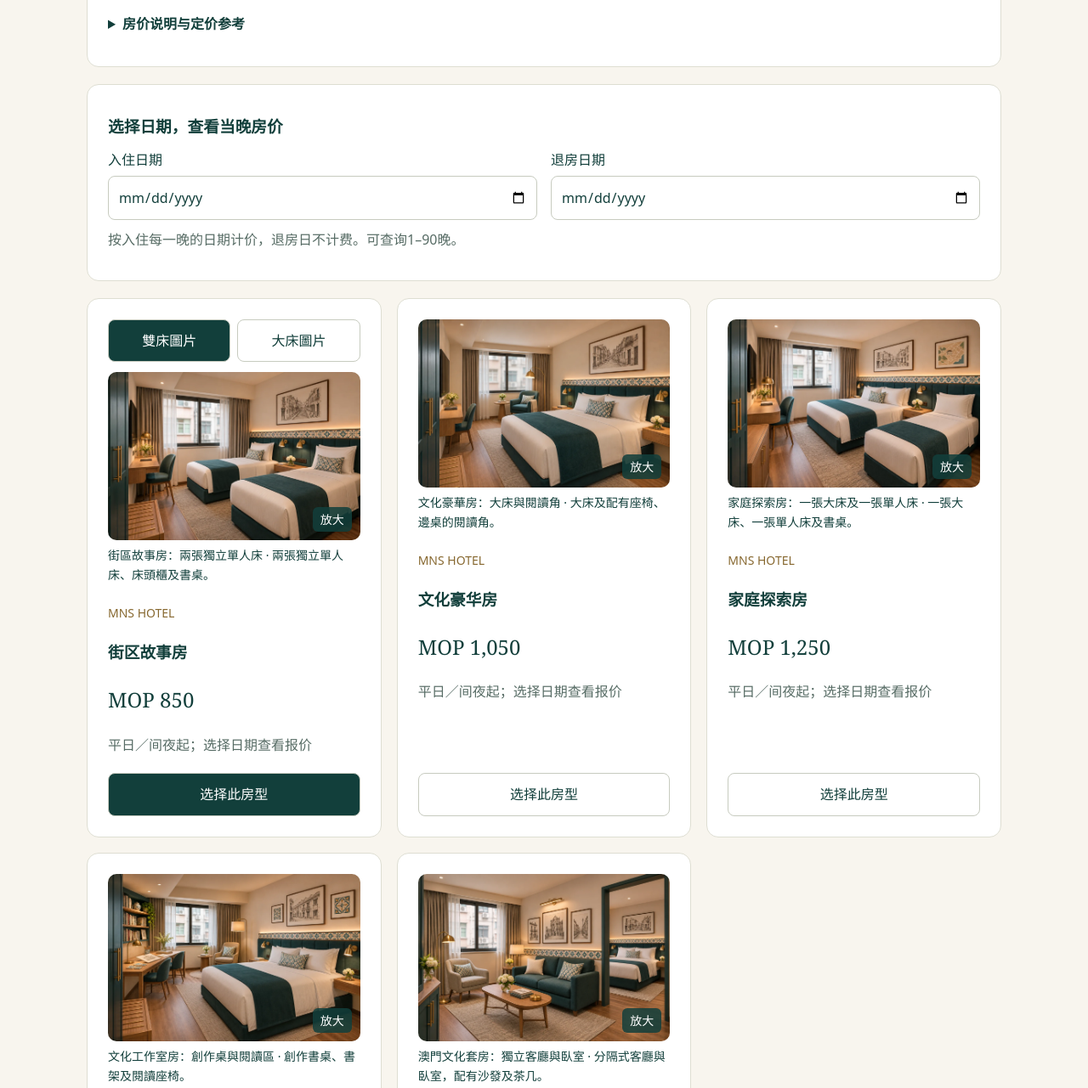
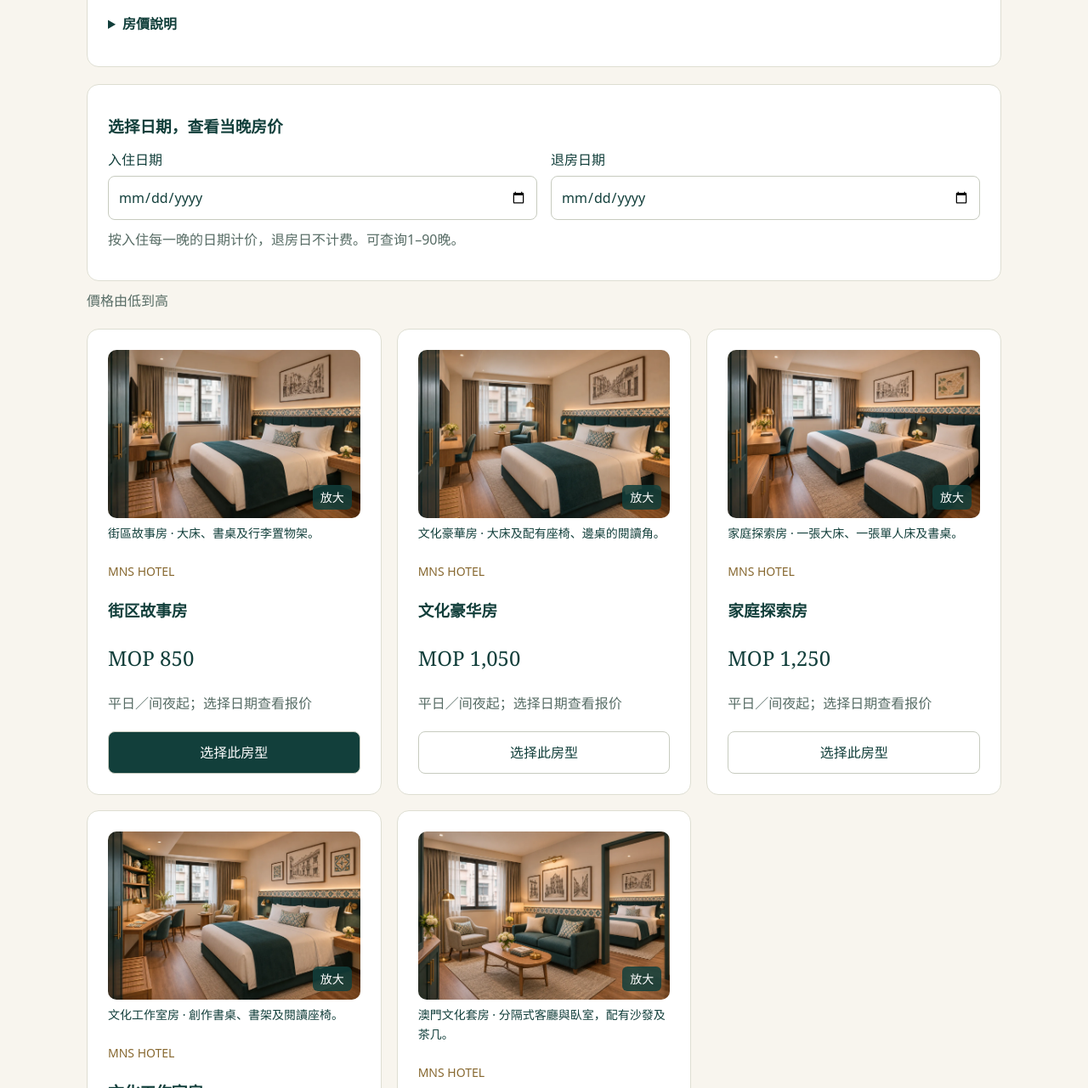
Before and after one commit to yifeihan2006-arch/mns-hotel, a plain HTML site: page index.html in a window 1280 px wide. Shown: the part 875-2156 px from the top of the page at 85% size. Drawn offline with Linux system fonts and the light colour scheme.

Commit message:
Remove provenance labels site-wide and show a single room list sorted by price

```diff
--- a/app.js
+++ b/app.js
@@ -1,7 +1,7 @@
-import { photoMarkup, bindPhotos } from './photo-ui.js?v=facility-captions-20261121';
+import { photoMarkup, bindPhotos } from './photo-ui.js?v=simple-rooms-20261121';
 import { catalog } from './attractions.js';
 import { planRoute } from './route-planner.js';
-import { mountStay } from './hotel-stay.js?v=facility-captions-20261121';
+import { mountStay } from './hotel-stay.js?v=simple-rooms-20261121';
 import { mountWorkshops, workshopCopy, workshopCandidatesMarkup } from './workshops.js?v=appendix-20261121';
 const $ = s => document.querySelector(s);
 let lang = 'zh';
@@ -146,15 +146,15 @@ function room(i) {
   return roomNames[i][{ zh: 0, en: 1, pt: 2 }[lang]];
 }
 function links(p) {
-  return `<a target="_blank" rel="noopener" href="${source[p[9]]}">${tr('旅游局资料', 'MGTO source', 'Fonte DST')}</a> · <a target="_blank" rel="noopener" href="https://www.google.com/maps/search/?api=1&query=${encodeURIComponent(p[3] + ' Macao')}">${tr('查看地图', 'Map', 'Mapa')}</a>`;
+  return `<a target="_blank" rel="noopener" href="${source[p[9]]}">${tr('景點資訊', 'Attraction details', 'Informações do local')}</a> · <a target="_blank" rel="noopener" href="https://www.google.com/maps/search/?api=1&query=${encodeURIComponent(p[3] + ' Macao')}">${tr('查看地图', 'Map', 'Mapa')}</a>`;
 }
 function render() {
   document.documentElement.lang = lang === 'zh' ? 'zh-CN' : lang;
   $('#lang').value = lang;
   $('#notice').textContent = tr(
-    '课堂演示｜行程按规则生成，非实时AI。房价与交通为模拟估算；不会产生真实订单或付款。资料核对：2026年11月19日。',
-    'Classroom demo | Rule-based planner, not live AI. Illustrative prices and transport estimates; no real bookings or payments. Sources checked 19 Nov 2026.',
-    'Demonstração académica | Planeador por regras, sem IA em tempo real. Valores ilustrativos; sem reservas ou pagamentos reais. Fontes verificadas em 19/11/2026.'
+    '课堂演示｜行程按规则生成，非实时AI。房价与交通为模拟估算；不会产生真实订单或付款。',
+    'Classroom demo | Rule-based planner, not live AI. Illustrative prices and transport estimates; no real bookings or payments.',
+    'Demonstração académica | Planeador por regras, sem IA em tempo real. Valores ilustrativos; sem reservas ou pagamentos reais.'
   );
   $('#app').innerHTML =
     `<section class="hero"><div class="eyebrow">STAY · DISCOVER · CONNECT</div><h1>${tr('从街区故事，出发探索澳门。', 'Your stay. Your stories. Your Macao.', 'A sua estadia. As suas histórias. Macau.')}</h1><p>${tr('澳门街区故事酒店 · 专属旅程助手', 'Macao Neighbourhood Stories Hotel · Your travel companion', 'Macao Neighbourhood Stories Hotel · O seu companheiro de viagem')}</p></section><nav>${[
@@ -192,7 +192,7 @@ function explore() {
     const query=$('#place-search').value.trim().toLowerCase();
     const matches=places.filter(p=>(filter==='all'||filter==='0'||p[1]===Number(filter))&&p.slice(2,5).join(' ').toLowerCase().includes(query));
     $('#place-count').textContent=tr(`共 ${matches.length} 个景点`,`${matches.length} attractions`,`${matches.length} locais`);
-    $('#place-grid').innerHTML=matches.length?matches.map(p=>`<article class="card">${photoMarkup(p[0], name(p), lang)}<span class="tag">${areas()[p[1]]}</span><h3>${name(p)}</h3><p>${tr('建议游览预留','Suggested visit allowance','Tempo de visita sugerido')} ${p[5]} min</p>${p[0]==='dominic'?`<p>${tr('旅游局标注暂停开放，仅安排外观。','MGTO lists a closure: exterior only.','Encerramento indicado pela DST: apenas exterior.')}</p>`:''}${catalog.find(item=>item.id===p[0]).bookingOnly?`<p>${tr('须另行预约场次，不自动安排未确认的演出。','Book a performance separately; unconfirmed shows are not scheduled.','Reserve o espetáculo separadamente; sessões não confirmadas não são incluídas.')}</p>`:''}<div>${links(p)}</div></article>`).join(''):`<p>${tr('没有匹配的景点，请换个关键词。','No matches. Try another keyword.','Sem resultados. Tente outra palavra.')}</p>`;
+    $('#place-grid').innerHTML=matches.length?matches.map(p=>`<article class="card">${photoMarkup(p[0], name(p), lang)}<span class="tag">${areas()[p[1]]}</span><h3>${name(p)}</h3><p>${tr('建议游览预留','Suggested visit allowance','Tempo de visita sugerido')} ${p[5]} min</p>${p[0]==='dominic'?`<p>${tr('暫停開放，僅安排外觀。','Closed: exterior only.','Encerrado: apenas exterior.')}</p>`:''}${catalog.find(item=>item.id===p[0]).bookingOnly?`<p>${tr('须另行预约场次，不自动安排未确认的演出。','Book a performance separately; unconfirmed shows are not scheduled.','Reserve o espetáculo separadamente; sessões não confirmadas não são incluídas.')}</p>`:''}<div>${links(p)}</div></article>`).join(''):`<p>${tr('没有匹配的景点，请换个关键词。','No matches. Try another keyword.','Sem resultados. Tente outra palavra.')}</p>`;
     bindPhotos($('#place-grid'), lang);
   };
   $('#place-search').oninput=draw;
@@ -201,7 +201,7 @@ function explore() {
 }
 function food() {
   $('#view').innerHTML =
-    `<h2>${tr('一座城，多种味道', 'A city of many flavours', 'Uma cidade de muitos sabores')}</h2><p class="hint">${tr('按菜系探索旅游局收录的餐厅。价格、分店营业时间和过敏原请向商户核实。素食不等于无蛋奶或无过敏原。', 'Explore MGTO-listed dining options. Confirm prices, branch hours and allergens directly. Vegetarian does not necessarily mean vegan or allergen-free.', 'Explore opções listadas pela DST. Confirme preços, horários e alergénios com o restaurante. Vegetariano não significa vegano ou sem alergénios.')}</p><div class="grid">${foods.map((f, i) => `<article class="card">${photoMarkup(`food-${i}`, f[{ zh: 0, en: 1, pt: 2 }[lang]], lang)}<span class="tag">MACAO FLAVOURS</span><h3>${f[{ zh: 0, en: 1, pt: 2 }[lang]]}</h3><p>${f[{ zh: 3, en: 4, pt: 5 }[lang]]}</p><a href="${source[f[6]]}" target="_blank" rel="noopener">${tr('查看旅游局推荐', 'Explore MGTO recommendations', 'Consultar sugestões da DST')}</a></article>`).join('')}</div>`;
+    `<h2>${tr('一座城，多种味道', 'A city of many flavours', 'Uma cidade de muitos sabores')}</h2><p class="hint">${tr('按菜系探索多元餐飲選擇。价格、分店营业时间和过敏原请向商户核实。素食不等于无蛋奶或无过敏原。', 'Explore a variety of dining options. Confirm prices, branch hours and allergens directly. Vegetarian does not necessarily mean vegan or allergen-free.', 'Explore várias opções de restauração. Confirme preços, horários e alergénios com o restaurante. Vegetariano não significa vegano ou sem alergénios.')}</p><div class="grid">${foods.map((f, i) => `<article class="card">${photoMarkup(`food-${i}`, f[{ zh: 0, en: 1, pt: 2 }[lang]], lang)}<span class="tag">MACAO FLAVOURS</span><h3>${f[{ zh: 0, en: 1, pt: 2 }[lang]]}</h3><p>${f[{ zh: 3, en: 4, pt: 5 }[lang]]}</p><a href="${source[f[6]]}" target="_blank" rel="noopener">${tr('餐飲資訊', 'Dining details', 'Informações de restauração')}</a></article>`).join('')}</div>`;
   bindPhotos($('#view'), lang);
 }
 function planner() {
@@ -276,7 +276,7 @@ function showPlan(r) {
       return `<div class="stop">${photoMarkup(p[0], name(p), lang, true)}<b>${clock(s.time)}–${clock(s.end)} · ${name(p)}</b><p>${areas()[p[1]]} · ${tr('前段交通预留','Transfer allowance','Margem para deslocação')} ${s.travel} min</p>${links(p)}</div>`;
     }).join(''):`<p>${tr('此日留作自由活动，可延长游览时间重新规划。','Free time; extend the time window to add activities.','Tempo livre; alargue o horário para incluir atividades.')}</p>`}</div>`).join('')}
     <p class="hint">${tr('每人全程模拟预算','Illustrative total per person','Estimativa total por pessoa')}: MOP ${r.estimate} / MOP ${r.budget}<br>${tr('餐饮','Food','Refeições')} ${r.meals} · ${tr('交通','Transport','Transporte')} ${r.transport} · ${tr('体验预留','Experiences allowance','Experiências')} ${r.tickets}<br>${tr('不含住宿与购物。费用为规划假设，不是商户报价。','Excludes accommodation and shopping. Allowances are planning assumptions, not operator quotes.','Não inclui alojamento e compras. Valores ilustrativos, não são cotações.')}</p>
-    <p>${tr('景点开放、休馆、预约及门票需在出发前通过来源链接核实。交通时间是含步行、等候的估算，非实时导航。慢游模式减少站点并预留较长休息与移动时间。','Check opening, closures, reservations and tickets through the source links before travel. Transfer times include estimated walking and waiting, not live navigation. Slow pace allows fewer stops and longer transfers.','Confirme horários, encerramentos, reservas e bilhetes nas fontes antes da viagem. Tempos de deslocação estimados, sem navegação em tempo real. O ritmo lento inclui menos paragens.')}</p>
+    <p>${tr('景点开放、休馆、预约及门票需在出发前透過景點資訊連結核實。交通时间是含步行、等候的估算，非实时导航。慢游模式减少站点并预留较长休息与移动时间。','Check opening, closures, reservations and tickets through the attraction details before travel. Transfer times include estimated walking and waiting, not live navigation. Slow pace allows fewer stops and longer transfers.','Confirme horários, encerramentos, reservas e bilhetes nas informações dos locais antes da viagem. Tempos de deslocação estimados, sem navegação em tempo real. O ritmo lento inclui menos paragens.')}</p>
     ${r.workshopInterested ? workshopCandidatesMarkup(lang) : ''}
     <button id="print-plan">${tr('打印／存为PDF','Print / save PDF','Imprimir / guardar PDF')}</button></section>`;
   bindPhotos($('#result'), lang);
--- a/hotel-stay.js
+++ b/hotel-stay.js
@@ -1,10 +1,9 @@
-import { baseRates, benchmark, quoteStay } from './room-pricing.js';
-import { hotelGalleryMarkup } from './hotel-gallery.js?v=facility-captions-20261121';
-import { roomPhotoTitles } from './room-photos.js?v=facility-captions-20261121';
+import { baseRates, quoteStay } from './room-pricing.js';
+import { hotelGalleryMarkup } from './hotel-gallery.js?v=simple-rooms-20261121';
+import { roomPhotoTitles } from './room-photos.js?v=simple-rooms-20261121';
 
 let state = { room: 0, checkin: '', checkout: '', rooms: 1, guests: 2 };
 let saved = null;
-let bedPhoto = 'twin';
 try {
   const draft = JSON.parse(localStorage.getItem('mns-book'));
   if (draft?.version === 2 && Number.isInteger(draft.room) && baseRates[draft.room]
@@ -41,15 +40,8 @@ export function mountStay(container, options) {
     '</h2><p>', tr('120间客房 · 五种房型 · 本酒店专属预订', '120 rooms · Five room types · Our hotel only', '120 quartos · Cinco tipologias · Apenas o nosso hotel'),
     '</p><p class="hint">', disclaimer, '</p>',
     '<details class="rate-policy"><summary>',
-    tr('房价说明与定价参考', 'Rate policy and market reference', 'Preços e referência de mercado'),
+    tr('房價說明', 'Rate policy', 'Condições de preços'),
     '</summary><p>',
-    tr(
-      '参考2025年澳门酒店协会会员四星级酒店全年平均房价 MOP 1,124.6，街区故事房平日定价 MOP 850，低约 MOP 275。该统计为历史平均值，并非统一定价标准或同日同房型报价；其他房型按空间与配置加价。',
-      'The 2025 annual average for four-star Macau Hotel Association member hotels was MOP 1,124.6. Our entry room weekday base is MOP 850, about MOP 275 lower. This historical average is not a regulated tariff or a matched room/date quote. Larger room types carry a premium.',
-      'A média anual de 2025 dos hotéis de quatro estrelas associados foi MOP 1.124,6. O quarto de entrada custa MOP 850 em dias úteis, cerca de MOP 275 abaixo. A média histórica não é uma tarifa oficial nem uma comparação para o mesmo quarto e data. Tipologias superiores têm suplemento.'
-    ),
-    ' <a href="', benchmark.source, '" target="_blank" rel="noopener">',
-    tr('查看统计来源', 'View statistical source', 'Consultar fonte estatística'), '</a></p><p>',
     tr(
       '本酒店演示规则：周日至周四为平日价，周五和周六上调20%；每年1月1–3日、5月1–5日、10月1–7日、12月24–31日设为旺季，上调50%。旺季覆盖周末，不重复加价。这些是酒店自行设定的价格区间，不代表法定假期或实时市场预测。',
       'Hotel demo rules: Sunday–Thursday base rates; Friday–Saturday +20%. Hotel peak windows are Jan 1–3, May 1–5, Oct 1–7 and Dec 24–31 each year at +50%. Peak overrides weekend pricing. These are hotel settings, not an official holiday calendar or a live market forecast.',
@@ -63,13 +55,10 @@ export function mountStay(container, options) {
     '</div><p class="muted">',
     tr('按入住每一晚的日期计价，退房日不计费。可查询1–90晚。', 'Rates follow each occupied night; checkout is excluded. Quote 1–90 nights.', 'Preços por noite ocupada, sem cobrar o dia de saída. Entre 1 e 90 noites.'),
     '</p><p id="rate-error" class="error" role="alert"></p></section>',
-    '<div class="grid room-grid">',
-    ...roomNames.map((_, index) => [
+    '<p class="muted">', tr('價格由低到高', 'Price: low to high', 'Preço: do mais baixo ao mais alto'), '</p><div class="grid room-grid">',
+    ...roomNames.map((_, index) => index).sort((a,b) => baseRates[a] - baseRates[b]).map(index => [
       '<article class="card" data-room-card="', index, '">',
-      index === 0 ? '<div class="room-photo-selector"><div class="room-photo-tabs" role="group" aria-label="' + tr('床型圖片展示', 'Bed layout images', 'Imagens das camas') + '"><button type="button" data-bed-photo="twin">' + tr('雙床圖片', 'Twin-bed image', 'Duas camas') + '</button><button type="button" data-bed-photo="king">' + tr('大床圖片', 'King-bed image', 'Cama king') + '</button></div>'
-        + '<div data-bed-view="twin">' + photoMarkup('room-0-twin', photoTitle('room-0-twin'), lang) + '</div>'
-        + '<div data-bed-view="king">' + photoMarkup('room-0', photoTitle('room-0'), lang) + '</div></div>'
-        : photoMarkup('room-' + index, photoTitle('room-' + index), lang),
+      photoMarkup('room-' + index, photoTitle('room-' + index), lang),
       '<span class="tag">MNS HOTEL</span><h3>', room(index), '</h3>',
       '<div class="price" data-room-price="', index, '"></div>',
       '<p class="muted" data-room-range="', index, '"></p>',
@@ -86,19 +75,6 @@ export function mountStay(container, options) {
     '</button></div><p id="book-result" role="status"></p></form></section>',
     hotelGalleryMarkup(lang, photoMarkup),
   ].join('');
-
-  function updateBedPhoto() {
-    container.querySelectorAll('[data-bed-view]').forEach(view => { view.hidden = view.dataset.bedView !== bedPhoto; });
-    container.querySelectorAll('[data-bed-photo]').forEach(button => {
-      const active = button.dataset.bedPhoto === bedPhoto;
-      button.classList.toggle('active', active);
-      button.setAttribute('aria-pressed', String(active));
-    });
-  }
-  container.querySelectorAll('[data-bed-photo]').forEach(button => {
-    button.onclick = () => { bedPhoto = button.dataset.bedPhoto; updateBedPhoto(); };
-  });
-  updateBedPhoto();
 
   ['checkin', 'checkout', 'rooms', 'guests'].forEach(key => {
     $('#' + key).value = state[key];
@@ -132,20 +108,26 @@ export function mountStay(container, options) {
         $('#rate-error').textContent = quoteError(error);
       }
     }
+    const displayedRates = new Map();
     roomNames.forEach((_, index) => {
       const price = $('[data-room-price="' + index + '"]');
       const range = $('[data-room-range="' + index + '"]');
       if (validDates) {
         const quote = quoteStay(index, state.checkin, state.checkout);
         const rates = quote.nightly.map(night => night.rate);
+        displayedRates.set(index, quote.average);
         price.textContent = money(quote.average);
         range.textContent = tr('所选日期平均／间夜；', 'Selected-stay average / room-night; ', 'Média / quarto-noite; ')
           + money(Math.min(...rates)) + '–' + money(Math.max(...rates));
       } else {
+        displayedRates.set(index, baseRates[index]);
         price.textContent = money(baseRates[index]);
         range.textContent = tr('平日／间夜起；选择日期查看报价', 'Weekday base / room-night; select dates for a quote', 'Base / quarto-noite; escolha datas para cotação');
       }
     });
+    [...container.querySelectorAll('[data-room-card]')]
+      .sort((a,b) => displayedRates.get(Number(a.dataset.roomCard)) - displayedRates.get(Number(b.dataset.roomCard)))
+      .forEach(card => $('.room-grid').appendChild(card));
     if (!validDates) {
       $('#rate-quote').textContent = tr('请选择有效入住和退房日期。', 'Select valid check-in and checkout dates.', 'Escolha datas válidas.');
       return;
--- a/index.html
+++ b/index.html
@@ -4,7 +4,7 @@
     <meta charset="UTF-8" />
     <meta name="viewport" content="width=device-width, initial-scale=1.0" />
     <title>MNS · 澳门街区故事酒店</title>
-    <link rel="stylesheet" href="./style.css?v=bed-review-20261121" />
+    <link rel="stylesheet" href="./style.css?v=simple-rooms-20261121" />
   </head>
   <body>
     <header>
@@ -19,6 +19,6 @@
     </header>
     <main id="app"></main>
     <footer>Stay · Discover · Connect<br /><span id="notice"></span></footer>
-    <script type="module" src="./app.js?v=facility-captions-20261121"></script>
+    <script type="module" src="./app.js?v=simple-rooms-20261121"></script>
   </body>
 </html>
--- a/photo-ui.js
+++ b/photo-ui.js
@@ -1,7 +1,7 @@
 import { attractionPhotos } from './attraction-photos.js';
 import { foodPhotos } from './food-photos.js';
-import { roomPhotos } from './room-photos.js?v=facility-captions-20261121';
-import { hotelPhotos } from './hotel-gallery.js?v=facility-captions-20261121';
+import { roomPhotos } from './room-photos.js?v=simple-rooms-20261121';
+import { hotelPhotos } from './hotel-gallery.js?v=simple-rooms-20261121';
 const photoCatalog = { ...attractionPhotos, ...foodPhotos, ...roomPhotos, ...hotelPhotos };
 
 const label = (lang, zh, en, pt) => ({ zh, en, pt })[lang] || en;
@@ -10,12 +10,13 @@ const safe = value => String(value || '').replace(/[&<>"']/g, character => ({ '&
 export function photoMarkup(id, title, lang, compact = false) {
   const photo = photoCatalog[id];
   if (!photo) return '';
+  const caption = /^(room-|hotel-)/.test(id) && photo.note ? photo.note[({zh:0,en:1,pt:2})[lang]] || photo.note[1] : '';
   return `<figure class="attraction-photo ${compact ? 'photo-compact' : ''} ${photo.fit === 'contain' ? 'photo-contain' : ''}" data-photo-id="${safe(id)}">
     <button type="button" class="photo-open" aria-label="${safe(label(lang, '放大照片：', 'Enlarge photo: ', 'Ampliar fotografia: ') + title)}">
       <img src="${safe(photo.url)}" alt="${safe(title)}" loading="lazy" decoding="async" width="720" height="480" referrerpolicy="no-referrer">
       <span class="photo-enlarge" aria-hidden="true">${label(lang, '放大', 'Enlarge', 'Ampliar')}</span>
     </button>
-    <figcaption>${photo.note ? `<span>${safe(photo.note[({zh:0,en:1,pt:2})[lang]] || photo.note[1])}</span>` : ''}${photo.hideCredit ? '' : `${photo.note ? '<br>' : ''}<a class="photo-credit" href="${safe(photo.page)}" target="_blank" rel="noopener noreferrer">${label(lang, '照片来源', 'Photo source', 'Fonte da fotografia')}</a>`}</figcaption>
+    ${caption ? `<figcaption>${safe(caption)}</figcaption>` : ''}
     <div class="photo-error" hidden><p>${label(lang, '照片暂时无法加载。', 'Photo temporarily unavailable.', 'Fotografia temporariamente indisponível.')}</p><button type="button" class="photo-retry">${label(lang, '重新加载', 'Retry', 'Tentar novamente')}</button></div>
   </figure>`;
 }
@@ -25,7 +26,7 @@ function lightbox() {
   if (dialog) return dialog;
   dialog = document.createElement('dialog');
   dialog.id = 'photo-lightbox';
-  dialog.innerHTML = '<button class="lightbox-close" type="button"></button><h2></h2><img alt="" referrerpolicy="no-referrer"><p><a target="_blank" rel="noopener noreferrer"></a></p>';
+  dialog.innerHTML = '<button class="lightbox-close" type="button"></button><h2></h2><img alt="" referrerpolicy="no-referrer">';
   document.body.append(dialog);
   dialog.querySelector('button').onclick = () => dialog.close();
   dialog.onclick = event => { if (event.target === dialog) dialog.close(); };
@@ -36,17 +37,13 @@ export function bindPhotos(container, lang) {
   container.querySelectorAll('[data-photo-id]').forEach(figure => {
     const photo = photoCatalog[figure.dataset.photoId];
     const image = figure.querySelector('img');
-    const credit = figure.querySelector('.photo-credit');
     const error = figure.querySelector('.photo-error');
     let fallback = false;
-    let active = photo;
     const open = figure.querySelector('.photo-open');
     image.onerror = () => {
       if (!fallback && photo.backup?.url && photo.backup.url !== photo.url) {
         fallback = true;
-        active = photo.backup;
-        if (credit && active.page) credit.href = active.page;
-        image.src = active.url;
+        image.src = photo.backup.url;
         return;
       }
       image.hidden = true;
@@ -60,8 +57,6 @@ export function bindPhotos(container, lang) {
     };
     figure.querySelector('.photo-retry').onclick = () => {
       fallback = false;
-      active = photo;
-      if (credit) credit.href = photo.page;
       error.hidden = true;
       open.hidden = false;
       image.hidden = false;
@@ -73,16 +68,6 @@ export function bindPhotos(container, lang) {
       dialog.querySelector('img').src = image.currentSrc || image.src;
       dialog.querySelector('img').alt = image.alt;
       dialog.querySelector('.lightbox-close').textContent = label(lang, '关闭', 'Close', 'Fechar');
-      const source = dialog.querySelector('a');
-      source.hidden = Boolean(photo.hideCredit);
-      source.parentElement.hidden = Boolean(photo.hideCredit);
-      if (photo.hideCredit) {
-        source.removeAttribute('href');
-        source.textContent = '';
-      } else {
-        source.href = active.page || photo.page;
-        source.textContent = label(lang, '查看照片来源', 'View photo source', 'Consultar a fonte');
-      }
       dialog.showModal();
     };
     if (image.complete && image.naturalWidth === 0) image.onerror();
--- a/room-photos.js
+++ b/room-photos.js
@@ -1,16 +1,14 @@
 // Hotel room images and equipment descriptions.
-const rooms = [['room-0',22],['room-0-twin',23],['room-1',24],['room-2',25],['room-3',26],['room-4',27]];
+const rooms = [['room-0',22],['room-1',24],['room-2',25],['room-3',26],['room-4',27]];
 export const roomPhotoTitles = {
-  'room-0': ['街區故事房：一張大床', 'Neighbourhood Story Room · one king bed', 'Quarto Histórias do Bairro · uma cama king'],
-  'room-0-twin': ['街區故事房：兩張獨立單人床', 'Neighbourhood Story Room · two separate single beds', 'Quarto Histórias do Bairro · duas camas individuais separadas'],
-  'room-1': ['文化豪華房：大床與閱讀角', 'Heritage Deluxe Room · large bed and reading corner', 'Quarto Heritage Deluxe · cama grande e canto de leitura'],
-  'room-2': ['家庭探索房：一張大床及一張單人床', 'Family Discovery Room · one large bed and one single bed', 'Quarto Familiar Discovery · uma cama grande e uma cama individual'],
-  'room-3': ['文化工作室房：創作桌與閱讀區', 'Culture Studio Room · creative desk and reading area', 'Estúdio Cultural · mesa criativa e zona de leitura'],
-  'room-4': ['澳門文化套房：獨立客廳與臥室', 'Macao Heritage Suite · separate living room and bedroom', 'Suite Património de Macau · sala e quarto separados'],
+  'room-0': ['街區故事房', 'Neighbourhood Story Room', 'Quarto Histórias do Bairro'],
+  'room-1': ['文化豪華房', 'Heritage Deluxe Room', 'Quarto Heritage Deluxe'],
+  'room-2': ['家庭探索房', 'Family Discovery Room', 'Quarto Familiar Discovery'],
+  'room-3': ['文化工作室房', 'Culture Studio Room', 'Estúdio Cultural'],
+  'room-4': ['澳門文化套房', 'Macao Heritage Suite', 'Suite Património de Macau'],
 };
 const descriptions = {
   'room-0': ['大床、書桌及行李置物架。', 'King bed, writing desk and luggage rack.', 'Cama king, secretária e suporte para bagagem.'],
-  'room-0-twin': ['兩張獨立單人床、床頭櫃及書桌。', 'Two separate single beds, bedside table and writing desk.', 'Duas camas individuais separadas, mesa de cabeceira e secretária.'],
   'room-1': ['大床及配有座椅、邊桌的閱讀角。', 'Large bed and a reading corner with an armchair and side table.', 'Cama grande e canto de leitura com poltrona e mesa de apoio.'],
   'room-2': ['一張大床、一張單人床及書桌。', 'One large bed, one single bed and a writing desk.', 'Uma cama grande, uma cama individual e uma secretária.'],
   'room-3': ['創作書桌、書架及閱讀座椅。', 'Creative desk, bookshelves and a reading armchair.', 'Mesa criativa, estantes e poltrona de leitura.'],
--- a/style.css
+++ b/style.css
@@ -308,8 +308,6 @@ footer {
 .photo-contain .photo-open img { object-fit: contain; background: var(--ivory); }
 .hotel-gallery-details { margin-top: 18px; border-top: 1px solid #deded2; }
 .hotel-gallery-details > summary { cursor: pointer; min-height: 44px; padding: 12px 0; }
-.room-photo-tabs { display: flex; flex-wrap: wrap; gap: 8px; margin-bottom: 12px; }
-.room-photo-tabs button { flex: 1 1 auto; min-height: 44px; }
 .workshop-venue { margin-top: 20px; }
 .workshop-venue .attraction-photo { max-width: 800px; }
 .workshop-grid {
```
